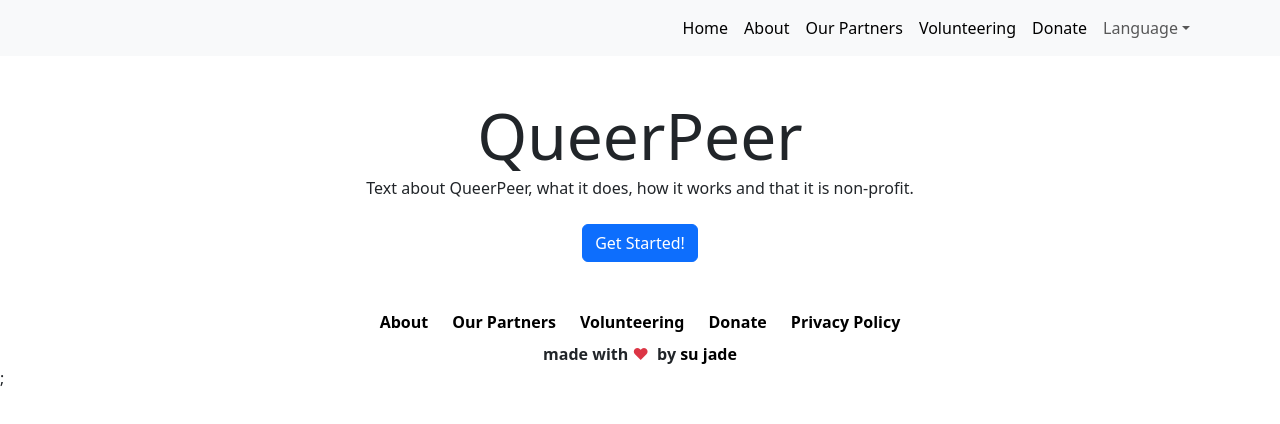
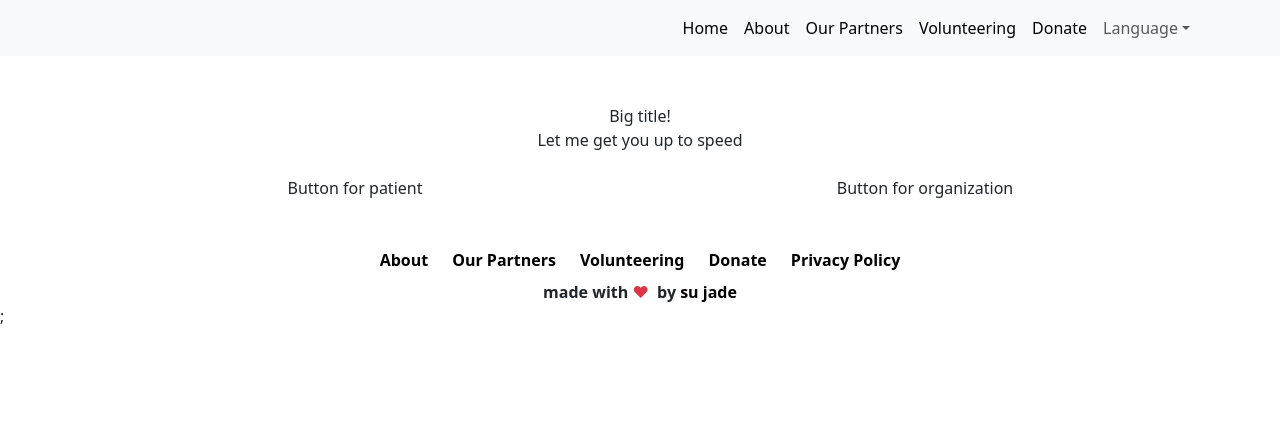
Before and after one commit to sujade/queer-peer, a Next.js app: page / in a window 1280 px wide. Shown: the top 424 px of the page. Built offline with nearby package versions, Linux system fonts and the light colour scheme.

Commit message:
try new design pattern

```diff
--- a/src/Components/Landing/ExplanationText.tsx
+++ /dev/null
@@ -1,16 +0,0 @@
-import React from 'react';
-import { Row } from 'react-bootstrap';
-
-const ExplanationText = () => {
-  return (
-    <Row>
-      <h1 className={'explanation-header lh-1'}>QueerPeer</h1>
-      <span>
-        Text about QueerPeer, what it does, how it works and that it is
-        non-profit.
-      </span>
-    </Row>
-  );
-};
-
-export default ExplanationText;
--- a/src/Components/Landing/GetStartedButton.tsx
+++ /dev/null
@@ -1,8 +0,0 @@
-import React from 'react';
-import { Button } from 'react-bootstrap';
-
-const GetStartedButton = () => {
-  return <Button>Get Started!</Button>;
-};
-
-export default GetStartedButton;
--- a/src/app/page.tsx
+++ b/src/app/page.tsx
@@ -1,17 +1,22 @@
 import React from 'react';
 import { Col, Container, Row } from 'react-bootstrap';
-import GetStartedButton from '@/Components/Landing/GetStartedButton';
-import ExplanationText from '@/Components/Landing/ExplanationText';
 
 const Page = () => {
   return (
-    <Container className='d-flex align-items-center justify-content-center my-5'>
-      <Row className='d-flex flex-column align-items-center justify-content-center'>
-        <Col xs={12} className='text-center mb-4'>
-          <ExplanationText />
+    <Container className='my-5'>
+      <Row className='mb-4'>
+        <Col xs={12} className='text-center'>
+          <span>Big title!</span>
+          <br />
+          <span>Let me get you up to speed</span>
         </Col>
-        <Col xs={12} className='text-center'>
-          <GetStartedButton />
+      </Row>
+      <Row className='mb-4'>
+        <Col xs={6} className='text-center'>
+          <span>Button for patient</span>
+        </Col>
+        <Col xs={6} className='text-center'>
+          <span>Button for organization</span>
         </Col>
       </Row>
     </Container>
```
